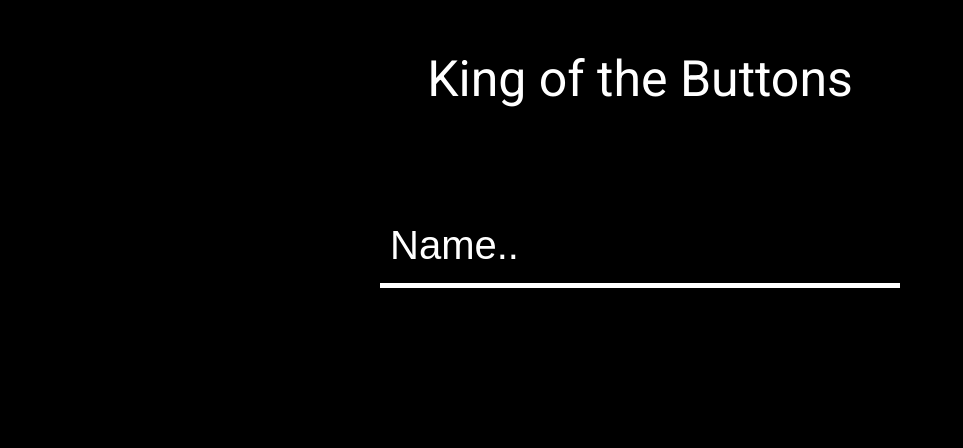
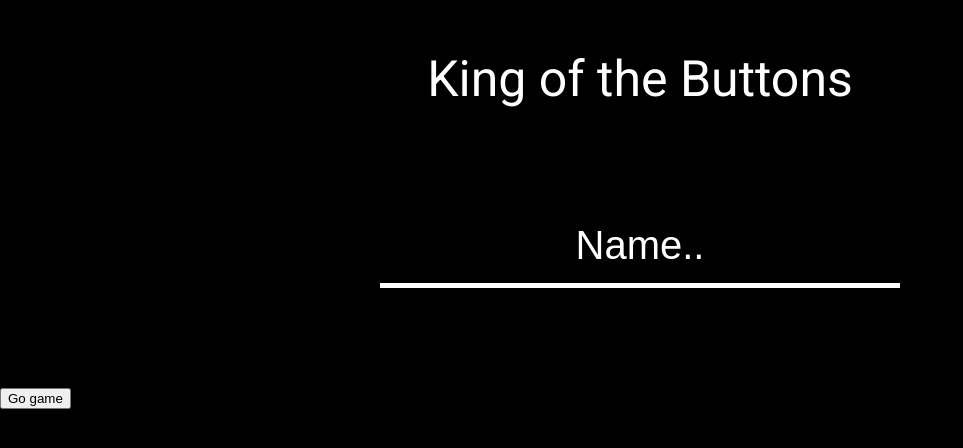
Before and after one commit to aarotoiv/King-of-the-Buttons, a Vue app in the folder client/: page /#/ in a window 1280 px wide. Shown: the top 448 px of the page, without its empty margins (0-963 px from the left). Built offline with nearby package versions, Linux system fonts and the light colour scheme.

Commit message:
navigate to game from front page

```diff
--- a/client/src/components/Home.vue
+++ b/client/src/components/Home.vue
@@ -2,6 +2,7 @@
   <div id="home">
    <p id="home-title">King of the Buttons</p>
    <input type="text" id="player-name" placeholder="Name.." @change="nameChanged">
+   <button type="button" @click="go">Go game</button>
   </div>
 </template>
 
@@ -16,7 +17,10 @@ export default {
   methods: {
     nameChanged(elem) {
       this.$set(this, 'playerName', elem.target.value);
-      console.log(this.playerName);
+    },
+    go() {
+      console.log(this.$router);
+      this.$router.push({ name: 'RoomView', params: { userName: this.playerName, roomId: "asdf" } })
     }
   }
 }
@@ -46,6 +50,7 @@ export default {
     border:none;
     border-bottom: solid 5px #fff;
     color: #fff;
+    text-align:center;
   }
   #player-name::placeholder {
     color: #fff;
```
